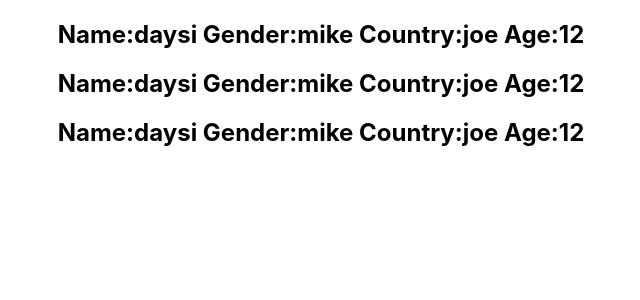
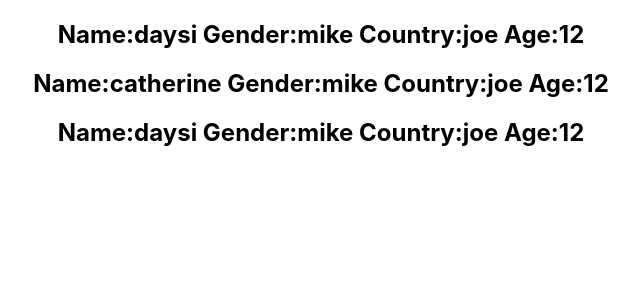
Before and after one commit to catherineMena/RJS-Ud, a React (Create React App) app: page / in a window 1280 px wide. Shown: the top 300 px of the page, without its empty margins (319-959 px from the left). Built offline with nearby package versions, Linux system fonts and the light colour scheme.

Commit message:
unique key

```diff
--- a/src/components/EmployeeList.js
+++ b/src/components/EmployeeList.js
@@ -10,7 +10,7 @@ export default function EmployeeList() {
       age: "12",
     },
     {
-      name: "daysi",
+      name: "catherine",
       gender: "mike",
       country: "joe",
       age: "12",
@@ -28,6 +28,7 @@ export default function EmployeeList() {
     <div>
       {employees.map((employee) =>
         <Employee
+        key ={employee.name}
         name={employee.name}
         gender={employee.gender}
         country={ employee.country}
```
